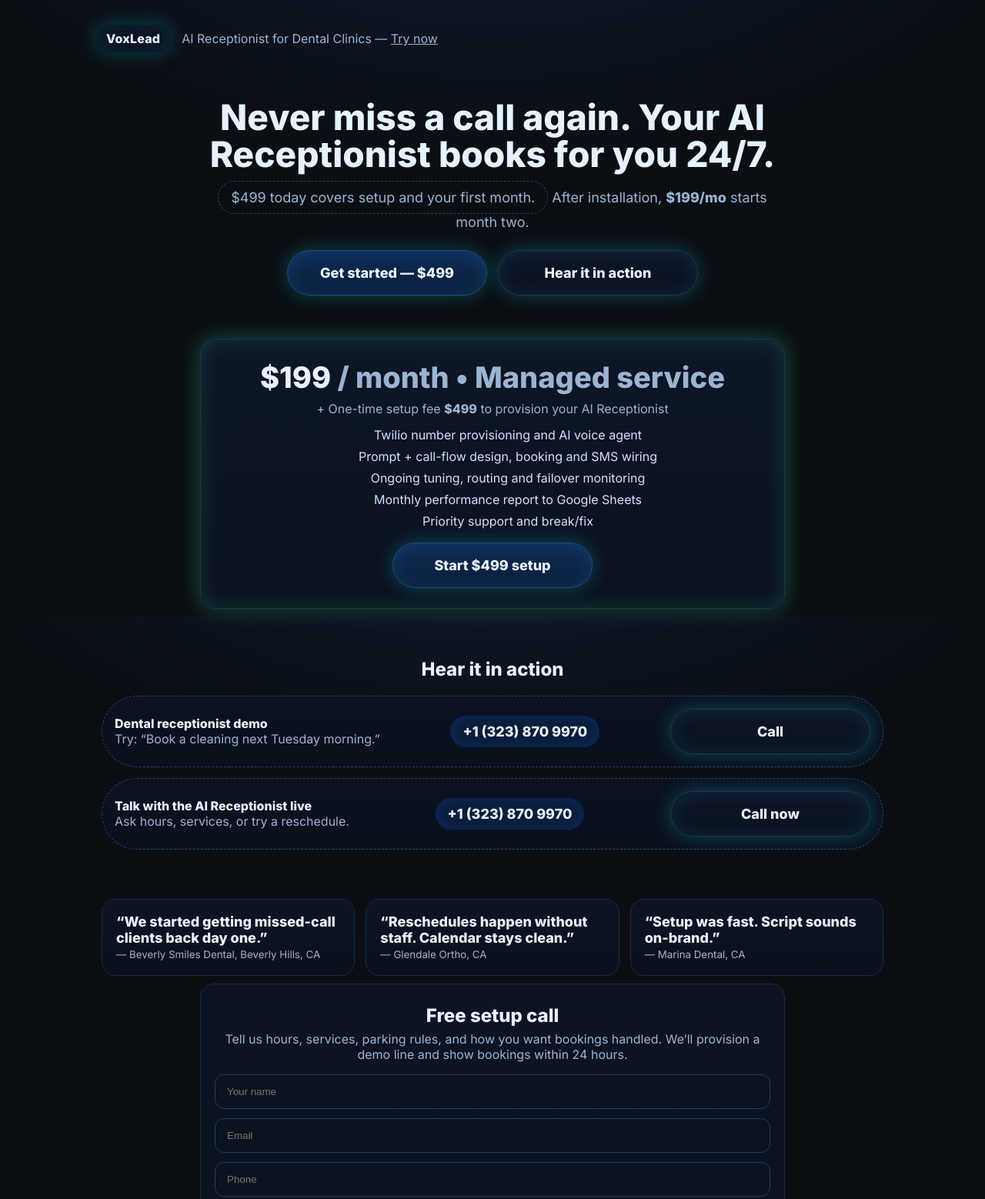
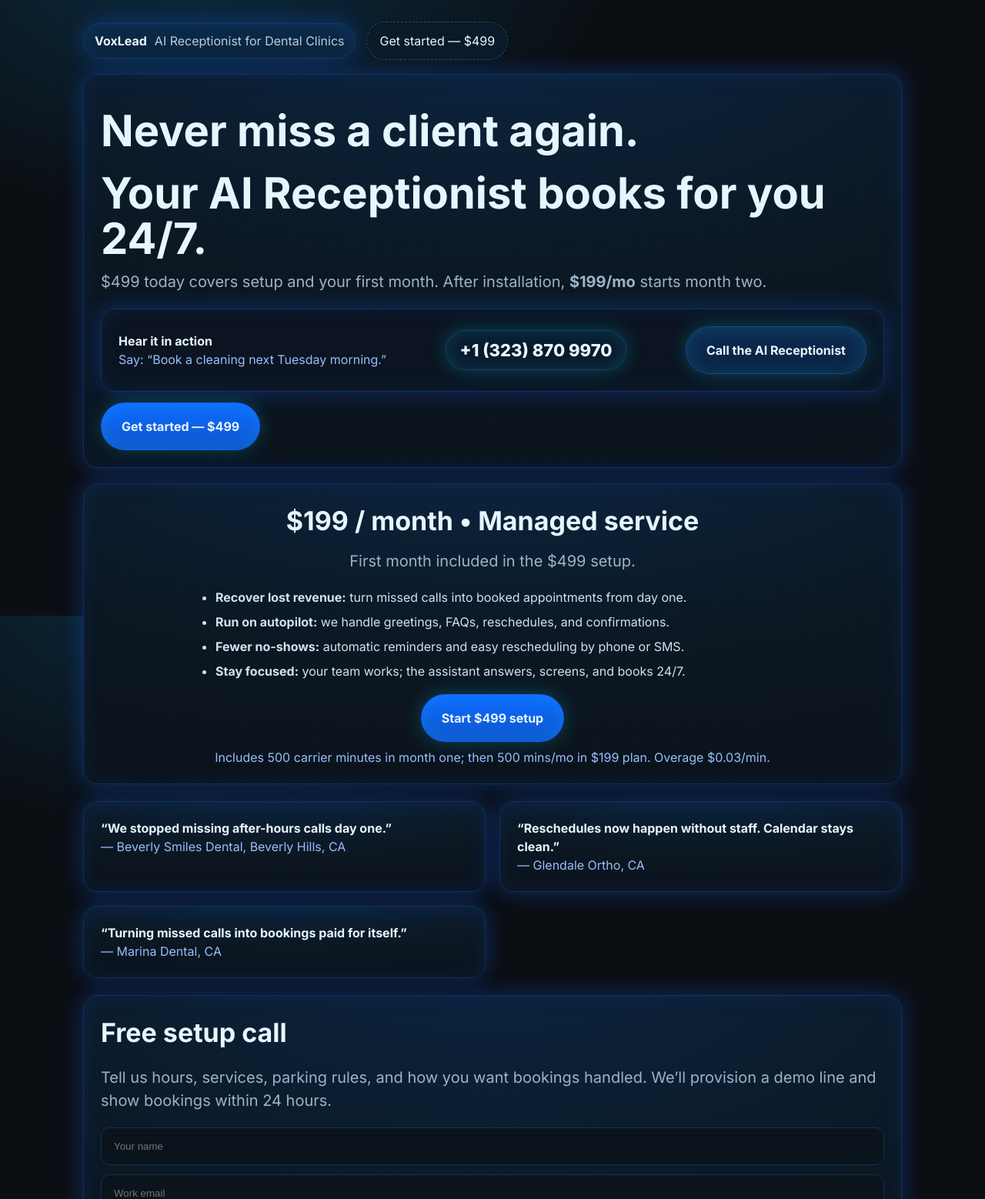
Before and after one commit to centrender/voxlead.agency, a plain HTML site: page index.html in a window 1280 px wide. Shown: the top 1558 px of the page at 77% size. Drawn offline with Linux system fonts and the light colour scheme.

Commit message:
Refactor index.html for layout and form improvements
Updated meta tags, styles, and form handling in index.html for improved layout and functionality.

```diff
--- a/index.html
+++ b/index.html
@@ -2,230 +2,186 @@
 <html lang="en">
 <head>
   <meta charset="utf-8" />
-  <meta name="viewport" content="width=device-width, initial-scale=1" />
-  <title>VoxLead — AI Receptionist for Dental Clinics</title>
-  <meta name="description" content="Never miss a call again. VoxLead AI Receptionist books for you 24/7. $499 setup covers your first month. $199/mo starts month two." />
+  <meta name="viewport" content="width=device-width,initial-scale=1" />
+  <title>VoxLead — AI Receptionist</title>
+  <meta name="description" content="Never miss a client again. Your AI Receptionist books for you 24/7." />
   <link rel="preconnect" href="https://fonts.gstatic.com" crossorigin>
-  <link href="https://fonts.googleapis.com/css2?family=Inter:wght@300;400;600;800&display=swap" rel="stylesheet">
-
+  <link href="https://fonts.googleapis.com/css2?family=Inter:wght@400;600;700;800&display=swap" rel="stylesheet">
   <style>
     :root{
-      --bg:#0b0f14; --panel:#0e131a; --ink:#e6f2ff; --muted:#9cb3d1; --brand:#0e5fff;
-      --accent:#38ffbf; --ring:0 0 24px rgba(0,229,255,.25), inset 0 0 24px rgba(0,229,255,.1);
-      --glow:0 0 28px rgba(56,255,191,.25), inset 0 0 28px rgba(56,255,191,.15);
+      --bg:#0b0f14;--panel:#0e131a;--text:#e6f6ff;--muted:#9cb3c7;--brand:#0e5fff;
+      --good:#28f0b2;--ring:0 0 24px rgba(0,229,255,.25), inset 0 0 24px rgba(0,229,255,.15);
+      --glow:0 0 28px rgba(23,97,255,.35), inset 0 0 28px rgba(23,97,255,.12);
       --radius:18px;
     }
     *{box-sizing:border-box}
     html,body{height:100%}
     body{
-      margin:0; font-family:Inter,system-ui,Segoe UI,Roboto,Arial,sans-serif;
-      background:radial-gradient(1200px 600px at 50% -20%, #0e1930 0%, transparent 60%), var(--bg);
-      color:var(--ink); -webkit-font-smoothing:antialiased; text-rendering:optimizeLegibility;
+      margin:0;background:radial-gradient(1200px 800px at 20% -10%,#0b2d42 0%,transparent 45%),var(--bg);
+      color:var(--text);font:16px/1.5 Inter,system-ui,Segoe UI,Roboto,Helvetica,Arial,sans-serif;
     }
-    a{color:inherit; text-decoration:none}
-    .wrap{max-width:1080px; margin:0 auto; padding:24px}
-    header{display:flex; align-items:center; gap:14px; padding:8px 0 20px}
-    .logo{display:inline-flex; align-items:center; gap:10px; padding:8px 14px; border-radius:999px; background:linear-gradient(180deg,#0c1220,#0b1320); box-shadow:var(--ring)}
-    .logo b{font-weight:800; letter-spacing:.2px}
-    .tag{color:var(--muted)}
-    /* hero */
-    .hero{padding:28px 8px 8px; text-align:center}
-    .hero h1{font-size:46px; line-height:1.05; margin:12px auto 10px; max-width:820px}
-    .hero p{color:var(--muted); font-size:18px; margin:0 auto 26px; max-width:760px}
-    .ctaRow{display:flex; justify-content:center; gap:14px; flex-wrap:wrap}
-    .btn{
-      display:inline-flex; align-items:center; justify-content:center; gap:10px; cursor:pointer;
-      padding:18px 26px; border-radius:999px; border:1px solid #254a86; background:linear-gradient(180deg,#0e2b55,#0c1e3c);
-      color:#e9f3ff; font-weight:700; font-size:18px; min-width:260px; box-shadow:var(--ring); transition:transform .06s ease;
+    a{color:inherit;text-decoration:none}
+    .wrap{max-width:1120px;margin:0 auto;padding:28px}
+    .nav{display:flex;align-items:center;gap:14px}
+    .badge{display:inline-flex;align-items:center;gap:10px;padding:10px 14px;border-radius:999px;
+      background:linear-gradient(180deg,#0b2a48, #0b2238);box-shadow:var(--glow);border:1px solid #113a63}
+    h1{font-size:56px;line-height:1.05;margin:22px 0 12px}
+    h2{font-size:34px;margin:0 0 18px}
+    p.lead{font-size:20px;color:var(--muted);margin:0 0 20px}
+    .row{display:grid;gap:18px}
+    @media(min-width:900px){.row{grid-template-columns:1fr 1fr}}
+    .card{
+      background:radial-gradient(140% 120% at 50% -10%,#0b2540 0%,#0c1722 55%,#0b121a 100%);
+      border:1px solid #12324d;border-radius:var(--radius);box-shadow:var(--glow)
     }
-    .btn:hover{transform:translateY(-1px)}
-    .btn.alt{background:linear-gradient(180deg,#0d1628,#0b1220); border-color:#283650}
-    .pill{display:inline-flex; align-items:center; gap:10px; padding:10px 16px; border:1px dashed #2a426a; border-radius:999px; color:var(--muted)}
-    /* centered offer card */
-    .offer{
-      margin:48px auto 18px; max-width:760px; padding:26px 22px; border-radius:var(--radius);
-      background:linear-gradient(180deg,#0d1626,#0b121f); border:1px solid #1f3050; box-shadow:var(--glow);
-      text-align:center;
+    .pad{padding:22px}
+    .cta{
+      display:inline-flex;align-items:center;justify-content:center;gap:12px;
+      padding:18px 26px;border-radius:999px;border:1px solid #194a8a;
+      background:linear-gradient(180deg,#0c2b52,#0b2242);box-shadow:var(--ring);font-weight:700
     }
-    .price{font-size:38px; font-weight:800}
-    .subtitle{color:var(--muted); margin:8px 0 4px}
-    .bullets{display:grid; grid-template-columns:1fr; gap:8px; margin:14px auto 0; max-width:620px; color:#cfe1ff}
-    .bullets li{list-style:none}
-    /* demo */
-    .section{margin:64px auto 0; padding:0 8px}
-    .cards{display:grid; gap:14px}
-    .card{
-      display:flex; align-items:center; justify-content:space-between; gap:14px;
-      padding:16px; border:1px dashed #29416a; border-radius:999px; background:linear-gradient(180deg,#0b1220,#0a111d);
+    .cta--primary{background:linear-gradient(180deg,#0f6bff,#0e56cc);border-color:#1b5cff}
+    .stack{display:flex;flex-direction:column;gap:14px}
+    .list{padding-left:20px;margin:16px 0;color:#cfe2f3}
+    .list li{margin:8px 0}
+    .pill{display:inline-flex;align-items:center;gap:10px;padding:12px 16px;border-radius:999px;border:1px dashed #1e506e;background:#0a1a28}
+    /* phone block */
+    .phoneBlock{display:flex;flex-wrap:wrap;gap:14px;align-items:center;justify-content:space-between}
+    .phone{font:800 22px/1 Inter;padding:14px 18px;border-radius:999px;background:#0a1a2c;border:1px solid #1a3d64;box-shadow:var(--ring)}
+    /* form */
+    .form{display:grid;gap:12px}
+    .in{
+      width:100%;padding:16px;border-radius:12px;background:#0b131c;border:1px solid #14324d;color:var(--text)
     }
-    .num{font-weight:800; font-size:18px; padding:10px 16px; border-radius:999px; background:#0c1d39; box-shadow:inset 0 0 18px rgba(14,95,255,.2)}
-    /* testimonials */
-    .grid{display:grid; grid-template-columns:repeat(3,1fr); gap:14px}
-    .t{padding:18px; border-radius:var(--radius); background:linear-gradient(180deg,#0c1424,#0a111d); border:1px solid #1c2a46}
-    .t small{color:var(--muted)}
-    /* form */
-    .formWrap{max-width:760px; margin:10px auto 90px; padding:18px; border-radius:var(--radius); background:linear-gradient(180deg,#0c1424,#0a111d); border:1px solid #1c2a46}
-    .formWrap h2{text-align:center; margin:8px 0 6px}
-    .hint{text-align:center; color:var(--muted); margin:0 0 16px}
-    .row{display:flex; flex-direction:column; gap:12px}
-    input, textarea{
-      width:100%; padding:14px 15px; border-radius:12px; border:1px solid #243a60; outline:none; background:#0b1220; color:#e6f2ff;
-    }
-    textarea{min-height:110px; resize:vertical}
-    .msg{margin-top:10px; text-align:center; font-weight:600}
-    .ok{color:#62ffcc} .err{color:#ff7b7b}
-    footer{border-top:1px solid #16243d; color:#7690b2; padding:18px 0; font-size:14px}
-    @media (max-width:900px){
-      .grid{grid-template-columns:1fr}
-      .hero h1{font-size:34px}
-      .btn{width:100%}
-      .card{flex-direction:column; align-items:flex-start}
-    }
+    .hint{color:#97bdff}
+    .ok{color:var(--good);margin-top:12px}
+    .err{color:#ff7b7b;margin-top:12px}
+    footer{color:#7f9db7;opacity:.9;margin:40px 0 12px}
   </style>
 </head>
-
 <body>
   <div class="wrap">
-    <!-- Header -->
-    <header>
-      <a class="logo" href="#demo"><b>VoxLead</b></a>
-      <div class="tag">AI Receptionist for Dental Clinics — <u>Try now</u></div>
-    </header>
-
-    <!-- Hero -->
-    <section class="hero">
-      <h1>Never miss a call again. Your AI Receptionist books for you 24/7.</h1>
-      <p><span class="pill">$499 today covers setup and your first month.</span> After installation, <b>$199/mo</b> starts month two.</p>
-      <div class="ctaRow">
-        <a class="btn" href="https://buy.stripe.com/28E14m4W2bpBe9Y6A6g3604" target="_blank" rel="noopener">Get started — $499</a>
-        <a class="btn alt" href="#demo">Hear it in action</a>
-      </div>
-    </section>
-
-    <!-- Centered Offer Card -->
-    <div class="offer">
-      <div class="price">$199 <span class="subtitle">/ month • Managed service</span></div>
-      <div class="subtitle">+ One-time setup fee <b>$499</b> to provision your AI Receptionist</div>
-      <ul class="bullets">
-        <li>Twilio number provisioning and AI voice agent</li>
-        <li>Prompt + call-flow design, booking and SMS wiring</li>
-        <li>Ongoing tuning, routing and failover monitoring</li>
-        <li>Monthly performance report to Google Sheets</li>
-        <li>Priority support and break/fix</li>
-      </ul>
-      <div class="ctaRow" style="margin-top:18px">
-        <a class="btn" href="https://buy.stripe.com/28E14m4W2bpBe9Y6A6g3604" target="_blank" rel="noopener">Start $499 setup</a>
-      </div>
+    <div class="nav">
+      <div class="badge"><strong>VoxLead</strong><span style="opacity:.8">AI Receptionist for Dental Clinics</span></div>
+      <a class="pill" href="https://buy.stripe.com/28E14m4W2bpBe9Y6A6g3604">Get started — $499</a>
     </div>
 
-    <!-- Demo numbers -->
-    <section id="demo" class="section">
-      <h2 style="text-align:center">Hear it in action</h2>
-      <div class="cards">
-        <div class="card">
+    <!-- HERO -->
+    <section class="card pad" style="margin-top:18px">
+      <h1>Never miss a client again.</h1>
+      <h1>Your AI Receptionist books for you 24/7.</h1>
+      <p class="lead">$499 today covers setup and your first month. After installation, <b>$199/mo</b> starts month two.</p>
+      <div class="stack" style="margin-top:16px">
+        <div class="phoneBlock card pad" style="background:#0b1420">
           <div>
-            <div style="font-weight:700">Dental receptionist demo</div>
-            <div class="tag">Try: “Book a cleaning next Tuesday morning.”</div>
+            <div style="font-weight:700">Hear it in action</div>
+            <div class="hint">Say: “Book a cleaning next Tuesday morning.”</div>
           </div>
-          <a class="num" href="tel:+13238709970">+1 (323) 870 9970</a>
-          <a class="btn alt" href="tel:+13238709970">Call</a>
+          <div class="phone">+1 (323) 870 9970</div>
+          <a class="cta" href="tel:+13238709970">Call the AI Receptionist</a>
         </div>
-        <div class="card">
-          <div>
-            <div style="font-weight:700">Talk with the AI Receptionist live</div>
-            <div class="tag">Ask hours, services, or try a reschedule.</div>
-          </div>
-          <a class="num" href="tel:+13238709970">+1 (323) 870 9970</a>
-          <a class="btn alt" href="tel:+13238709970">Call now</a>
+        <div>
+          <a class="cta cta--primary" href="https://buy.stripe.com/28E14m4W2bpBe9Y6A6g3604">Get started — $499</a>
         </div>
       </div>
     </section>
 
-    <!-- Proof / pains -->
-    <section class="section">
-      <div class="grid">
-        <div class="t">
-          <div style="font-size:18px; font-weight:700">“We started getting missed-call clients back day one.”</div>
-          <small>— Beverly Smiles Dental, Beverly Hills, CA</small>
-        </div>
-        <div class="t">
-          <div style="font-size:18px; font-weight:700">“Reschedules happen without staff. Calendar stays clean.”</div>
-          <small>— Glendale Ortho, CA</small>
-        </div>
-        <div class="t">
-          <div style="font-size:18px; font-weight:700">“Setup was fast. Script sounds on-brand.”</div>
-          <small>— Marina Dental, CA</small>
-        </div>
+    <!-- VALUE PLAN -->
+    <section class="card pad" style="margin-top:20px;text-align:center">
+      <h2>$199 / month • Managed service</h2>
+      <p class="lead" style="margin-top:-6px">First month included in the $499 setup.</p>
+      <ul class="list" style="max-width:760px;margin:16px auto 6px;text-align:left">
+        <li><b>Recover lost revenue:</b> turn missed calls into booked appointments from day one.</li>
+        <li><b>Run on autopilot:</b> we handle greetings, FAQs, reschedules, and confirmations.</li>
+        <li><b>Fewer no-shows:</b> automatic reminders and easy rescheduling by phone or SMS.</li>
+        <li><b>Stay focused:</b> your team works; the assistant answers, screens, and books 24/7.</li>
+      </ul>
+      <div style="margin:18px 0 6px">
+        <a class="cta cta--primary" href="https://buy.stripe.com/28E14m4W2bpBe9Y6A6g3604">Start $499 setup</a>
+      </div>
+      <div class="hint" style="margin-top:8px">Includes 500 carrier minutes in month one; then 500 mins/mo in $199 plan. Overage $0.03/min.</div>
+    </section>
+
+    <!-- SOCIAL PROOF -->
+    <section class="row" style="margin-top:22px">
+      <div class="card pad">
+        <div style="font-weight:700">“We stopped missing after-hours calls day one.”</div>
+        <div class="hint">— Beverly Smiles Dental, Beverly Hills, CA</div>
+      </div>
+      <div class="card pad">
+        <div style="font-weight:700">“Reschedules now happen without staff. Calendar stays clean.”</div>
+        <div class="hint">— Glendale Ortho, CA</div>
+      </div>
+      <div class="card pad">
+        <div style="font-weight:700">“Turning missed calls into bookings paid for itself.”</div>
+        <div class="hint">— Marina Dental, CA</div>
       </div>
     </section>
 
-    <!-- Form -->
-    <section class="formWrap" id="setup">
+    <!-- LEAD FORM -->
+    <section class="card pad" style="margin-top:22px">
       <h2>Free setup call</h2>
-      <p class="hint">Tell us hours, services, parking rules, and how you want bookings handled. We’ll provision a demo line and show bookings within 24 hours.</p>
+      <p class="lead">Tell us hours, services, parking rules, and how you want bookings handled. We’ll provision a demo line and show bookings within 24 hours.</p>
 
-      <form id="lead-form" class="row" autocomplete="on">
-        <input name="name" type="text" placeholder="Your name" required />
-        <input name="email" type="email" placeholder="Email" required />
-        <input name="phone" type="tel" placeholder="Phone" required />
-        <input name="business" type="text" placeholder="Business / clinic" required />
-        <textarea name="details" placeholder="What should your AI Receptionist say? Hours, services, parking, rules…"></textarea>
-
-        <button class="btn" type="submit" id="submitBtn">Submit</button>
-        <div id="formMsg" class="msg" aria-live="polite"></div>
+      <form id="leadForm" class="form" autocomplete="on">
+        <input class="in" name="name" placeholder="Your name" required />
+        <input class="in" name="email" type="email" placeholder="Work email" required />
+        <input class="in" name="phone" type="tel" inputmode="tel" placeholder="Phone number" required />
+        <input class="in" name="business" placeholder="Business / Clinic" required />
+        <textarea class="in" name="details" rows="4" placeholder="Hours, services, booking rules, parking, special notes…"></textarea>
+        <button class="cta cta--primary" type="submit" style="width:100%;justify-content:center">Submit</button>
+        <div id="msg" class="hint"></div>
       </form>
     </section>
 
-    <footer class="wrap" style="padding-left:0;padding-right:0">
+    <footer class="wrap" style="padding-left:0">
       © 2025 VoxLead Agency • 9350 Wilshire Blvd, Beverly Hills • <a href="mailto:hello@voxlead.agency">hello@voxlead.agency</a>
     </footer>
   </div>
 
   <script>
-    // === CONFIG: endpoints ===
-    const APPS_SCRIPT_WEBAPP = "https://script.google.com/macros/s/AKfycbxowdnfrN_pBAxzTfDpHL6nSLmWqpASaahL17cd8CNChHPruuz6ipNVLrp5E7HFfIe9ZQ/exec";
-    const STRIPE_LINK = "https://buy.stripe.com/28E14m4W2bpBe9Y6A6g3604";
+    // Stripe payment link
+    const STRIPE_URL = "https://buy.stripe.com/28E14m4W2bpBe9Y6A6g3604";
+    // Google Apps Script Web App endpoint (doPost handler with CORS headers)
+    const GAS_URL = "https://script.google.com/macros/s/AKfycbxowdnfrN_pBAxzTfDpHL6nSLmWqpASaahL17cd8CNChHPruuz6ipNVLrp5E7HFfIe9ZQ/exec";
 
-    // Form submission: use x-www-form-urlencoded to avoid CORS preflight
-    const form = document.getElementById('lead-form');
-    const msg  = document.getElementById('formMsg');
-    const btn  = document.getElementById('submitBtn');
+    // Make every element with [data-stripe] redirect to Stripe
+    document.querySelectorAll('[href="'+STRIPE_URL+'"]').forEach(el=>{
+      el.addEventListener('click',e=>{
+        // allow default navigation
+      });
+    });
 
-    form.addEventListener('submit', async (e) => {
+    // Lead form submit
+    const f = document.getElementById('leadForm');
+    const msg = document.getElementById('msg');
+
+    f.addEventListener('submit', async (e)=>{
       e.preventDefault();
-      msg.textContent = "";
-      btn.disabled = true; btn.textContent = "Submitting…";
+      msg.textContent = 'Submitting…';
+      const data = new URLSearchParams(new FormData(f));
 
-      const data = new URLSearchParams(new FormData(form)); // name, email, phone, business, details
-
-      try {
-        const res = await fetch(APPS_SCRIPT_WEBAPP, {
+      try{
+        const res = await fetch(GAS_URL, {
           method: 'POST',
-          headers: { 'Content-Type': 'application/x-www-form-urlencoded;charset=UTF-8' },
-          body: data
+          headers: {'Content-Type':'application/x-www-form-urlencoded'},
+          body: data.toString(),
+          // GAS returns CORS headers. If you change the script, keep them.
         });
 
-        // Apps Script often returns opaque on no-cors; treat 200/opaque as success if no exception
-        if (!res || (res.status && res.status >= 400)) throw new Error('Bad response');
-
-        form.reset();
-        msg.className = "msg ok";
-        msg.textContent = "Thanks — we’ll reply within 1 business day.";
-      } catch (err) {
-        msg.className = "msg err";
-        msg.textContent = "Submission failed. Email hello@voxlead.agency and we’ll assist.";
-      } finally {
-        btn.disabled = false; btn.textContent = "Submit";
+        // Treat 200 as success even if body is opaque on some networks
+        if(res.ok){
+          msg.textContent = 'Thanks — we’ll reply within 1 business day.';
+          msg.className = 'ok';
+          f.reset();
+        }else{
+          throw new Error('Bad response');
+        }
+      }catch(err){
+        msg.textContent = 'Submission failed. Email hello@voxlead.agency and we’ll assist.';
+        msg.className = 'err';
       }
     });
-
-    // Make every “Get started” click use Stripe
-    for (const a of document.querySelectorAll('a[href="#pay"], .pay')) {
-      a.addEventListener('click', (e) => {
-        e.preventDefault();
-        window.open(STRIPE_LINK, '_blank', 'noopener');
-      });
-    }
   </script>
 </body>
 </html>
```
